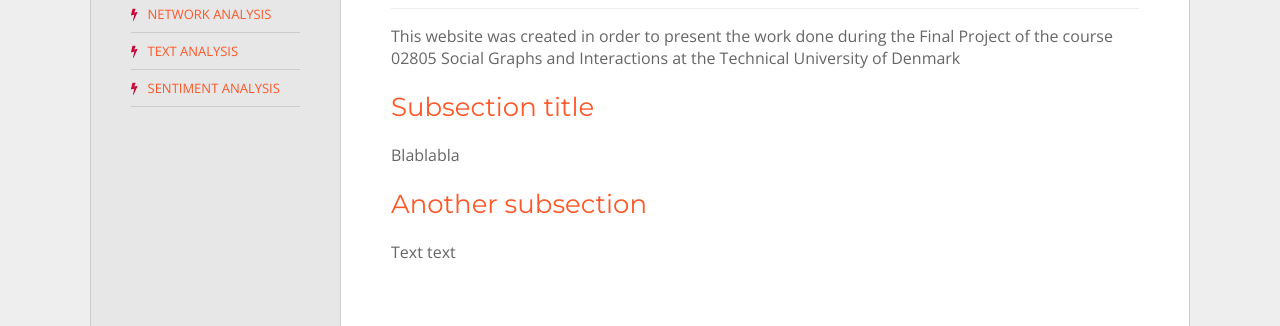
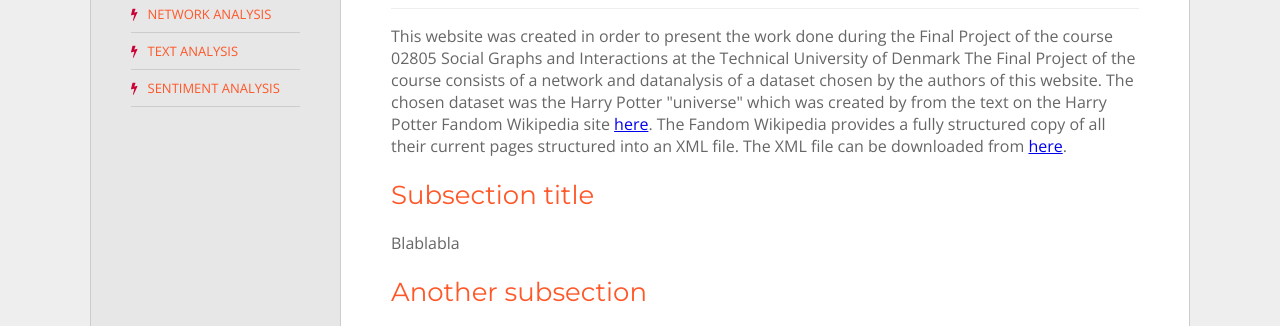
Before and after one commit to machaerus/socialgraphs, a website: page index.html in a window 1280 px wide. Shown: the part 321-647 px from the top of the page. Drawn offline with nearby package versions, Linux system fonts and the light colour scheme.

Commit message:
Created links to wiki and download

```diff
--- a/index.html
+++ b/index.html
@@ -44,7 +44,9 @@
 
 							<h1>Introduction</h1>
 
-							<p>This website was created in order to present the work done during the Final Project of the course 02805 Social Graphs and Interactions at the Technical University of Denmark </p>
+							<p>This website was created in order to present the work done during the Final Project of the course 02805 Social Graphs and Interactions at the Technical University of Denmark
+							The Final Project of the course consists of a network and datanalysis of a dataset chosen by the authors of this website. The chosen dataset was the Harry Potter "universe" which was created by from the text on the
+							Harry Potter Fandom Wikipedia site <a href="http://harrypotter.wikia.com/wiki/Main_Page">here</a>. The Fandom Wikipedia provides a fully structured copy of all their current pages structured into an XML file. The XML file can be downloaded from <a href="http://s3.amazonaws.com/wikia_xml_dumps/h/ha/harrypotter_pages_current.xml.7z">here</a>.</p>
 
 							<h2>Subsection title</h2>
 
```
